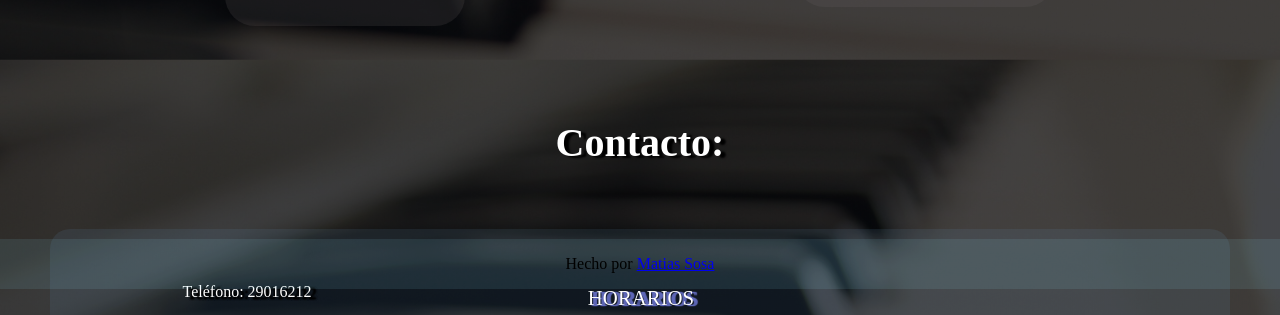
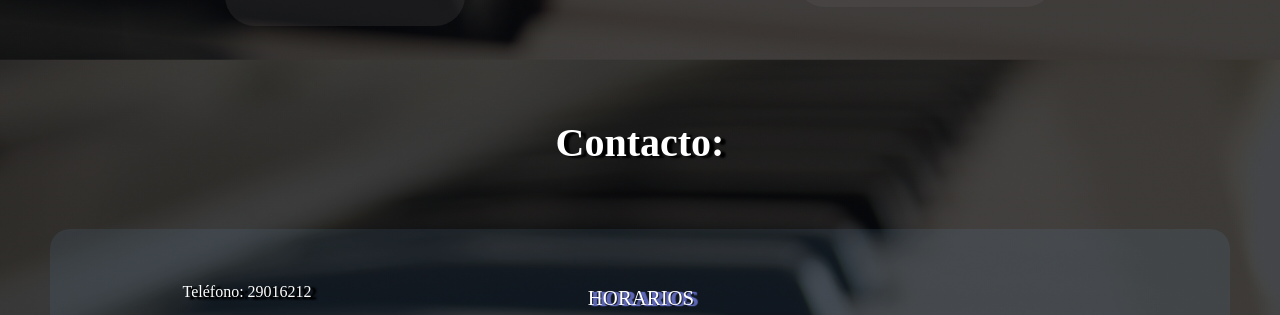
Before and after one commit to matisosagit/fernandososa, a website: page index.html in a window 1280 px wide. Shown: the part 1647-1962 px from the top of the page. Drawn offline with nearby package versions, Linux system fonts and the light colour scheme.

Commit message:
style.css

```diff
--- a/style.css
+++ b/style.css
@@ -10,17 +10,24 @@ body{
     margin: 60px;
 }
 
+html{
+    scroll-behavior: smooth;
+}
+
 header{
     display:flex;
     position: fixed;
     top: 0;
     left: 0;
+    height: 50px;
     justify-content: space-between;
     align-items: center;
     width: 100%;
     background-color: #6096ba;
     z-index: 100;
 }
+
+
 
 .abrir-menu,
 .cerrar-menu {
@@ -297,16 +304,25 @@ article:hover{
 
 footer {
 
-    display:flex;
-    position:absolute;
-    left: 0;
-    margin-top: 115vw;
+    position:relative;
+    margin: 0;
+    bottom: 0;
+    top: 40px;
     width: 100%;
-    justify-content: center;
-    background-color: rgba(151, 229, 248, 0.1);
+    font-style: italic;
+    background: none;
+    text-decoration: none;
+    color: #fff;
+    text-shadow: 3px 1px 1px #000000,
+    4px 2px 2px #000000,
+    5px 3px 3px #000000;
 }
 
-
+.pms{
+    text-decoration: none;
+    color: #fff;
+    border-bottom: 5px solid #6069ba;
+}
 
 .field {
     margin-bottom: 10px;
@@ -362,6 +378,10 @@ footer {
     text-shadow: 3px 1px 1px #6069ba,
     4px 1px 1px #6069ba,
     5px 1px 1px #6069ba;
+}
+
+section[id]{
+    margin-top: 50px;
 }
 
 @media screen and (max-width : 550px) {
```
